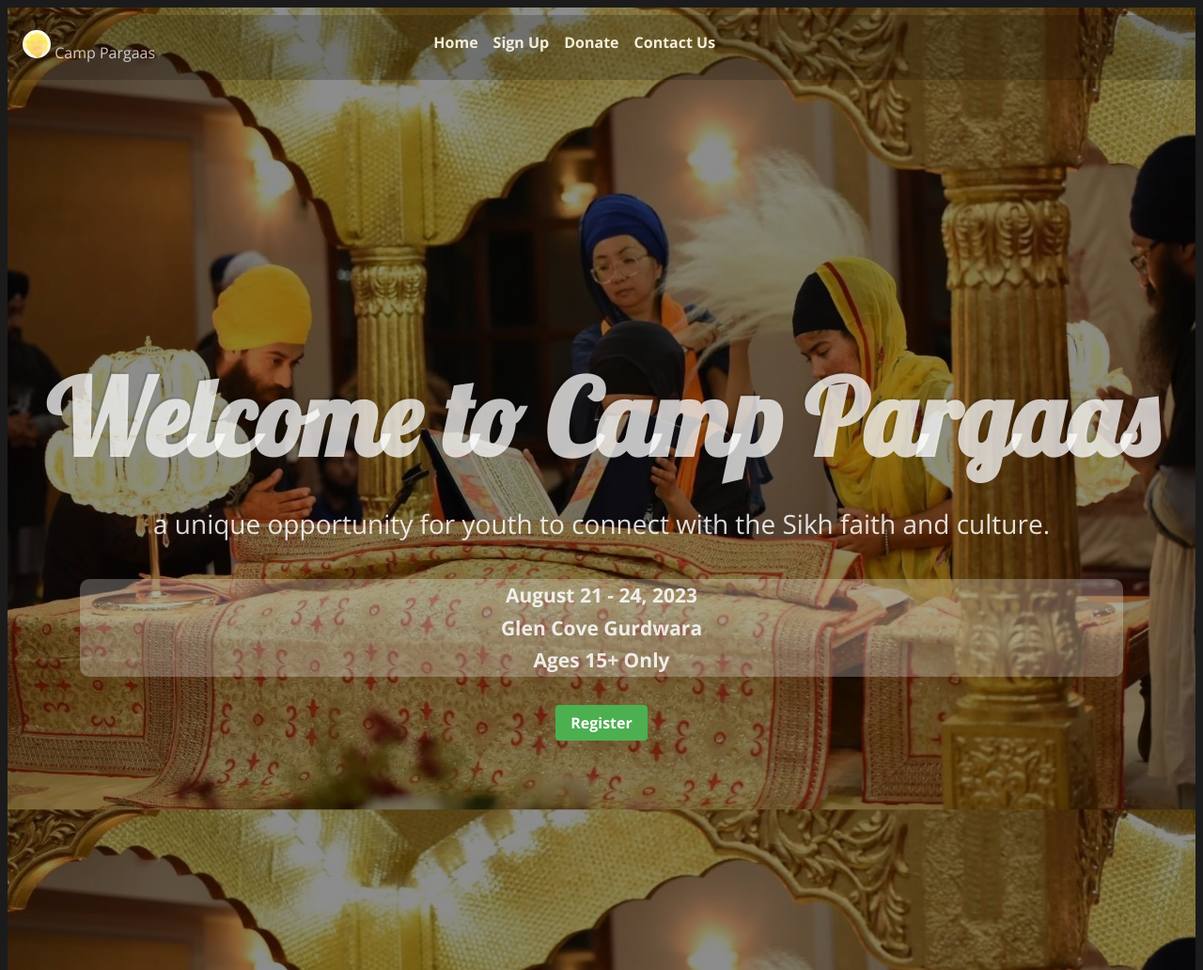
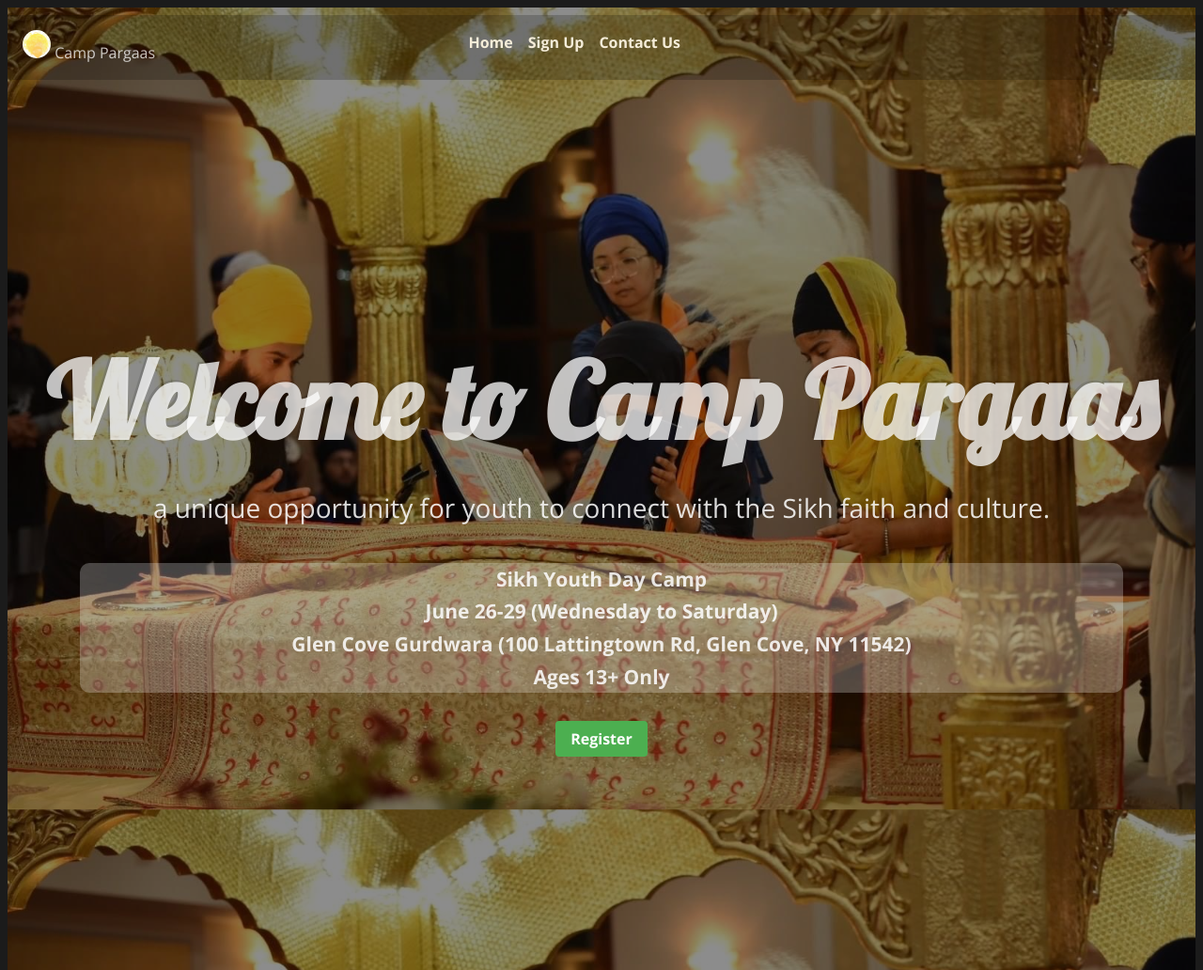
Before and after one commit to Giansingh4710/campPargaas, a plain HTML site: page index.html in a window 1280 px wide. Shown: the top 1032 px of the page at 94% size. Drawn offline with nearby package versions, Linux system fonts and the light colour scheme.

Commit message:
updated for 2024

```diff
--- a/index.html
+++ b/index.html
@@ -1,4 +1,4 @@
-<!DOCTYPE html>
+<!doctype html>
 <html>
   <head>
     <meta charset="utf-8" />
@@ -34,11 +34,12 @@
           culture.
         </p>
         <div id="campInfo">
-          <p>August 21 - 24, 2023</p>
-          <p>Glen Cove Gurdwara</p>
-          <p>Ages 15+ Only</p>
+          <p>Sikh Youth Day Camp</p>
+          <p>June 26-29 (Wednesday to Saturday)</p>
+          <p>Glen Cove Gurdwara (100 Lattingtown Rd, Glen Cove, NY 11542)</p>
+          <p>Ages 13+ Only</p>
         </div>
-        <a href="https://form.jotform.com/jagjit86/summer2023">Register</a>
+        <a href="https://form.jotform.com/241027056585153">Register</a>
       </div>
     </section>
 
@@ -127,10 +128,9 @@
           { title: 'Home', href: '' },
           {
             title: 'Sign Up',
-            href: 'https://form.jotform.com/jagjit86/summer2023',
+            href: 'https://form.jotform.com/241027056585153',
           },
-          { title: 'Donate', href: '' },
-          { title: 'Contact Us', href: '' },
+          { title: 'Contact Us', href: 'mailto:camppargaas@gmail.com' },
         ]
 
         for (const item of items) {
```
